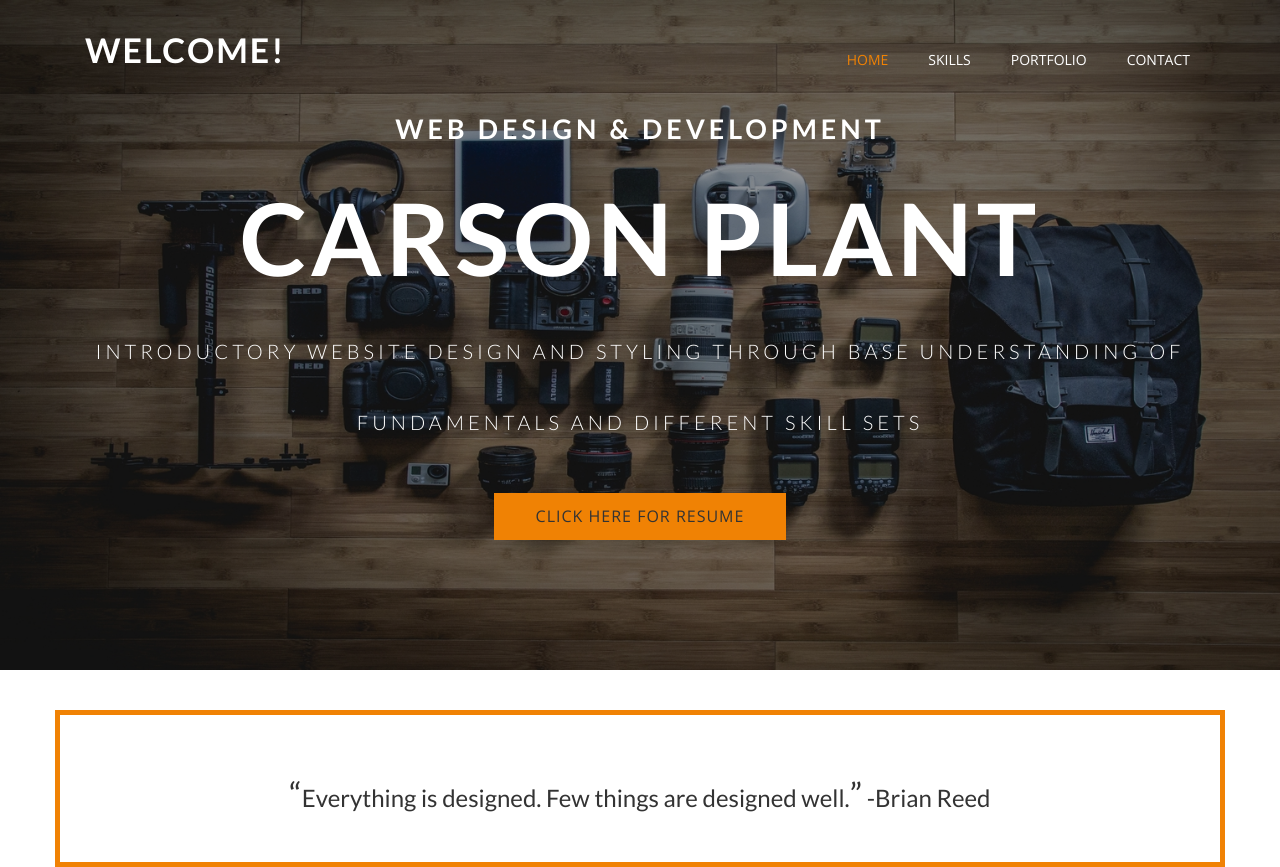
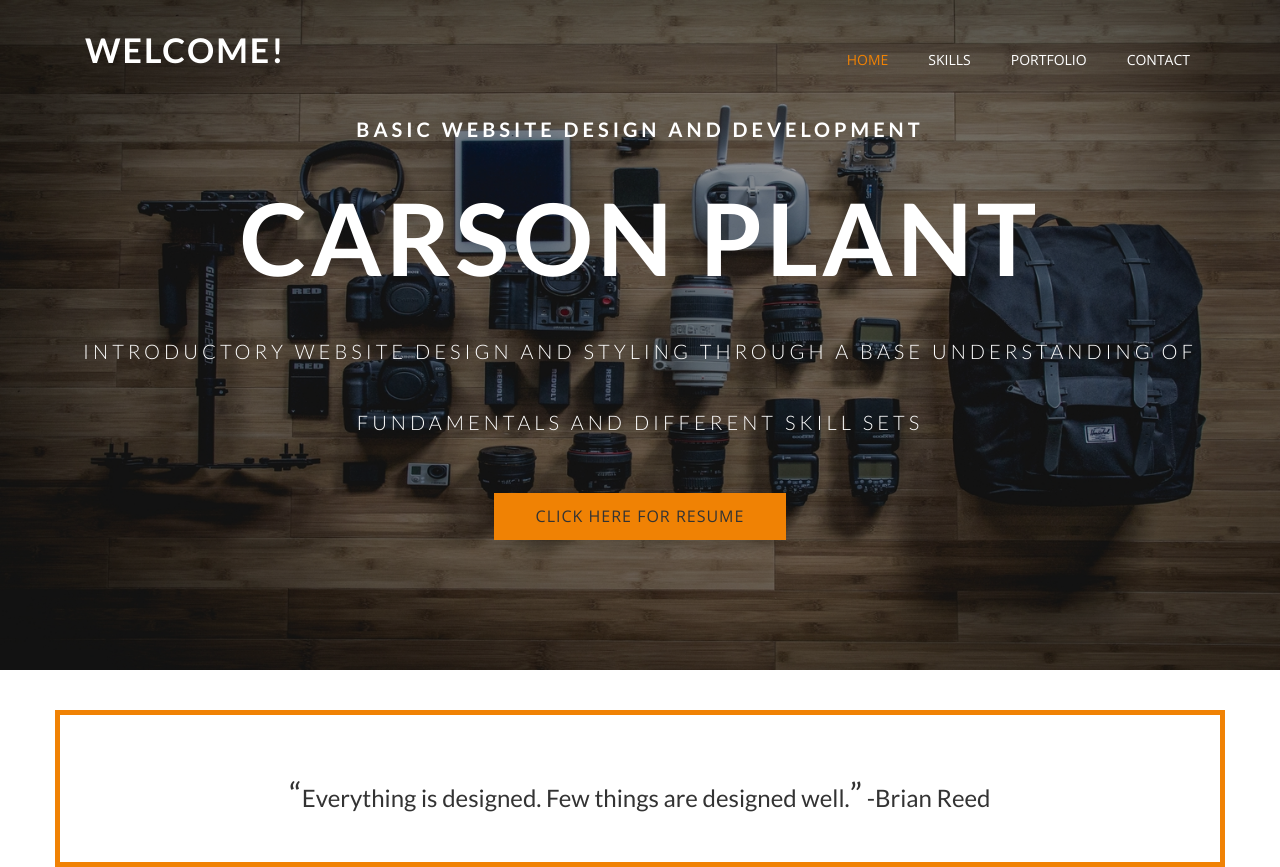
Before and after one commit to carsonplant/carsonplant.github.io, a plain HTML site: page index.html in a window 1280 px wide. Shown: the top 867 px of the page. Drawn offline with nearby package versions, Linux system fonts and the light colour scheme.

Commit message:
contact links title adj

```diff
--- a/css/style.css
+++ b/css/style.css
@@ -112,7 +112,7 @@ h1, h2, h3, h4, h5, h6 {
 
 .top-title {
   z-index: 5;
-  font-size: 27px;
+  font-size: 20px;
   font-weight: 700;
   color: #fff;
   line-height: 38px;
--- a/index.html
+++ b/index.html
@@ -51,9 +51,9 @@
       <!--/ nav-->
       <div class="container text-center">
         <div class="wrapper wow fadeInUp delay-05s">
-          <h2 class="top-title">Web Design & Development</h2>
+          <h2 class="top-title">Basic Website Design and Development</h2>
           <h3 class="title">Carson Plant</h3>
-          <h5 class="sub-title">Introductory website design and styling through base understanding of fundamentals and
+          <h5 class="sub-title">Introductory website design and styling through a base understanding of fundamentals and
             different skill sets</h5>
           <button type="submit" class="btn btn-submit">Click here for Resume</button>
         </div>
@@ -250,7 +250,7 @@
           <div class="col-md-4 col-sm-6 m-auto column-width">
             <h3 class="cont-title">Find Me</h3>
             <div class="location-info">
-              <p class="white"><span aria-hidden="true" class="fa fa-map-marker"></span>Meridian, Idaho USA 83646</p>
+              <p class="white"><span aria-hidden="true" class="fa fa-map-marker"></span>Meridian, Idaho USA</p>
               <p class="white"><span aria-hidden="true" class="fa fa-phone"></span>Phone:<a href=tel://208-859-4376>
                   208-859-4376</a> </p> <p class="white location-info"><span aria-hidden="true"
                     class="fa fa-envelope"></span>Email:
@@ -287,7 +287,7 @@
         <div class="col-sm-5 footer-social">
           <div class="pull-right hidden-xs hidden-sm">
             <a href="#"><i class="fa fa-facebook"></i></a>
-            <a href="#"><i class="fa fa-github-square"></i></a>
+            <a href="https://github.com/carsonplant"><i class="fa fa-github-square"></i></a>
           </div>
         </div>
       </div>
```
